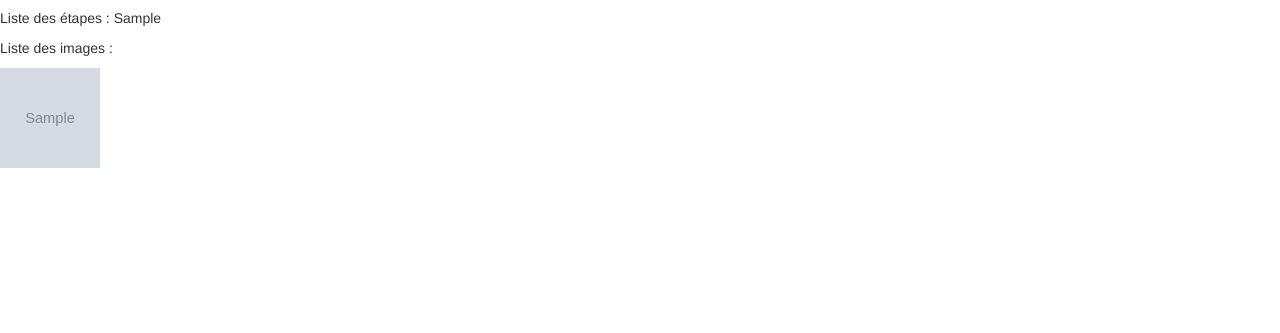
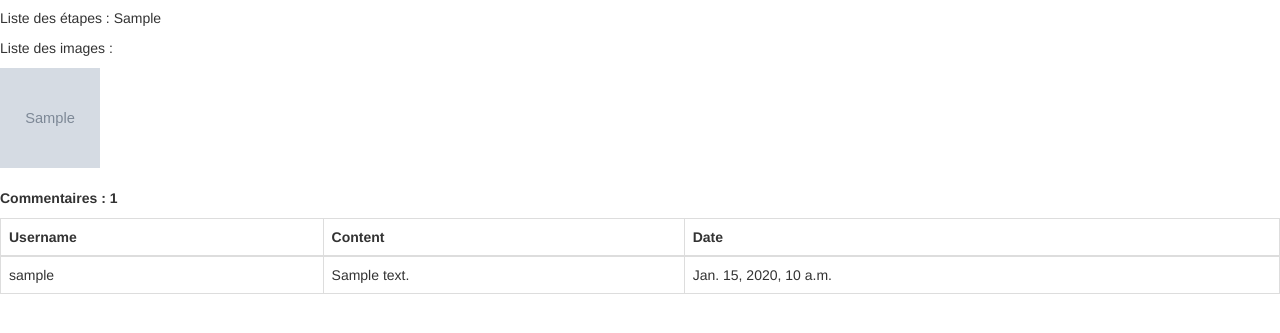
Before and after one commit to AdelMEZARA/djangoRecipes, a Django app: page /djangoRecipes/showRecipe/1/ in a window 1280 px wide. Shown: the part 232-565 px from the top of the page. Run offline with Django 3.2, Linux system fonts and the light colour scheme; tables that the repository leaves empty hold one stand-in row (values such as "Sample post"); grey boxes marked "Sample" are stand-in pictures; some libraries are stand-ins or nearby versions.

Commit message:
Ajout des commentaires sur une recette

```diff
--- a/recipesWebsite/forms.py
+++ b/recipesWebsite/forms.py
@@ -4,7 +4,7 @@ from django import forms
 from django.contrib.auth.forms import UserCreationForm
 from django.contrib.auth.models import User
 
-from recipesWebsite.models import Recipe, RecipeAttachment
+from recipesWebsite.models import Recipe, RecipeAttachment, RecipeComment
 from multiupload.fields import MultiFileField
 
 class RegisterUserForm(UserCreationForm):
@@ -36,3 +36,8 @@ class RecipeFilter(django_filters.FilterSet):
             'type': ['exact'],
         }
         order_by = True
+
+class RecipeCommentForm(forms.ModelForm):
+    class Meta:
+        model = RecipeComment
+        exclude = ['recipe', 'user']
--- a/recipesWebsite/models.py
+++ b/recipesWebsite/models.py
@@ -44,3 +44,15 @@ class Recipe(models.Model):
 class RecipeAttachment(models.Model):
     recipe = models.ForeignKey(Recipe, verbose_name='Recipe')
     file = models.ImageField('Attachement', upload_to='attachments')
+
+class RecipeComment(models.Model):
+    recipe = models.ForeignKey(Recipe, verbose_name='Recipe')
+    user = models.ForeignKey(User, verbose_name='user')
+
+    content = models.TextField("Commentaire")
+
+    createdAt = models.DateTimeField("Date de création", auto_now_add=True)
+    updatedAt = models.DateTimeField("Date de modification", auto_now=True)
+
+    def __str__(self):
+        return self.content
--- a/recipesWebsite/templates/recipes/recipeDetail.html
+++ b/recipesWebsite/templates/recipes/recipeDetail.html
@@ -34,4 +34,55 @@
   </br>
   </br>
 
+  <p><b>Commentaires : {{ totalComments }}</b></p>
+
+  <table class="table table-bordered">
+    <thead>
+      <tr>
+        <th>Username</th>
+        <th>Content</th>
+        <th>Date</th>
+      </tr>
+    </thead>
+    <tbody>
+      {% for comment in comments %}
+        <tr>
+          <td>{{ comment.user.username }}</td>
+          <td>{{ comment.content }}</td>
+          <td>{{ comment.createdAt }}</td>
+        </tr>
+      {% endfor %}
+    </tbody>
+  </table>
+
+  {% if comments.has_other_pages %}
+    <ul class="pagination">
+      {% if comments.has_previous %}
+        <li><a href="?page={{ comments.previous_page_number }}">&laquo;</a></li>
+      {% else %}
+        <li class="disabled"><span>&laquo;</span></li>
+      {% endif %}
+      {% for i in comments.paginator.page_range %}
+        {% if comments.number == i %}
+          <li class="active"><span>{{ i }} <span class="sr-only">(current)</span></span></li>
+        {% else %}
+          <li><a href="?page={{ i }}">{{ i }}</a></li>
+        {% endif %}
+      {% endfor %}
+      {% if comments.has_next %}
+        <li><a href="?page={{ comments.next_page_number }}">&raquo;</a></li>
+      {% else %}
+        <li class="disabled"><span>&raquo;</span></li>
+      {% endif %}
+    </ul>
+  {% endif %}
+
+  {% if request.user.is_authenticated %}
+    <form class="comment_form" action="{% url 'recipesWebsite:addComment' recipe.id %}" method="post">
+        {% csrf_token %}
+        {{ form.as_p }}
+        <input type="submit" value="Comment" />
+    </form>
+  {% endif %}
+
 {% endblock %}
--- a/recipesWebsite/urls.py
+++ b/recipesWebsite/urls.py
@@ -15,4 +15,5 @@ urlpatterns = [
     url(r'^deleteRecipe/(\d+)/$', views.deleteRecipe, name='deleteRecipe'),
     url(r'^showRecipe/(\d+)/$', views.showRecipe, name='showRecipe'),
     url(r'^listRecipe/$', views.listRecipe, name='listRecipe'),
+    url(r'^addComment/(\d+)/$', views.addComment, name='addComment'),
 ]
--- a/recipesWebsite/views.py
+++ b/recipesWebsite/views.py
@@ -5,8 +5,8 @@ from django.contrib.auth.decorators import login_required
 from django.core.paginator import Paginator, PageNotAnInteger, EmptyPage
 from django.http import HttpResponseForbidden
 from django.shortcuts import render, redirect, get_object_or_404
-from recipesWebsite.forms import RegisterUserForm, RecipeForm, RecipeFilter
-from recipesWebsite.models import Recipe, RecipeAttachment
+from recipesWebsite.forms import RegisterUserForm, RecipeForm, RecipeFilter, RecipeCommentForm
+from recipesWebsite.models import Recipe, RecipeAttachment, RecipeComment
 from django.contrib.auth import logout
 
 # View used to create an account
@@ -84,5 +84,39 @@ def deleteRecipe(request, recipeId):
 def showRecipe(request, recipeId):
     recipe = get_object_or_404(Recipe, id=recipeId)
     images = RecipeAttachment.objects.filter(recipe=recipe)
+    comments = RecipeComment.objects.filter(recipe=recipe)
 
-    return render(request, 'recipes/recipeDetail.html', {'recipe': recipe, 'images': images})
+    totalComments = comments.count()
+
+    page = request.GET.get('page', 1)
+
+    paginator = Paginator(comments, 10)
+    try:
+        comments = paginator.page(page)
+    except PageNotAnInteger:
+        comments = paginator.page(1)
+    except EmptyPage:
+        comments = paginator.page(paginator.num_pages)
+
+    form = RecipeCommentForm()
+
+    return render(request, 'recipes/recipeDetail.html',
+        {
+            'recipe': recipe,
+            'images': images,
+            'comments': comments,
+            'totalComments': totalComments,
+            'form': form
+        })
+
+@login_required
+def addComment(request, recipeId):
+    if request.method == 'POST':
+        form = RecipeCommentForm(request.POST)
+        if form.is_valid():
+            c = RecipeComment()
+            c.content = form.cleaned_data['content']
+            c.recipe = get_object_or_404(Recipe, id=recipeId)
+            c.user = request.user
+            c.save()
+        return redirect('recipesWebsite:showRecipe', recipeId)
```
